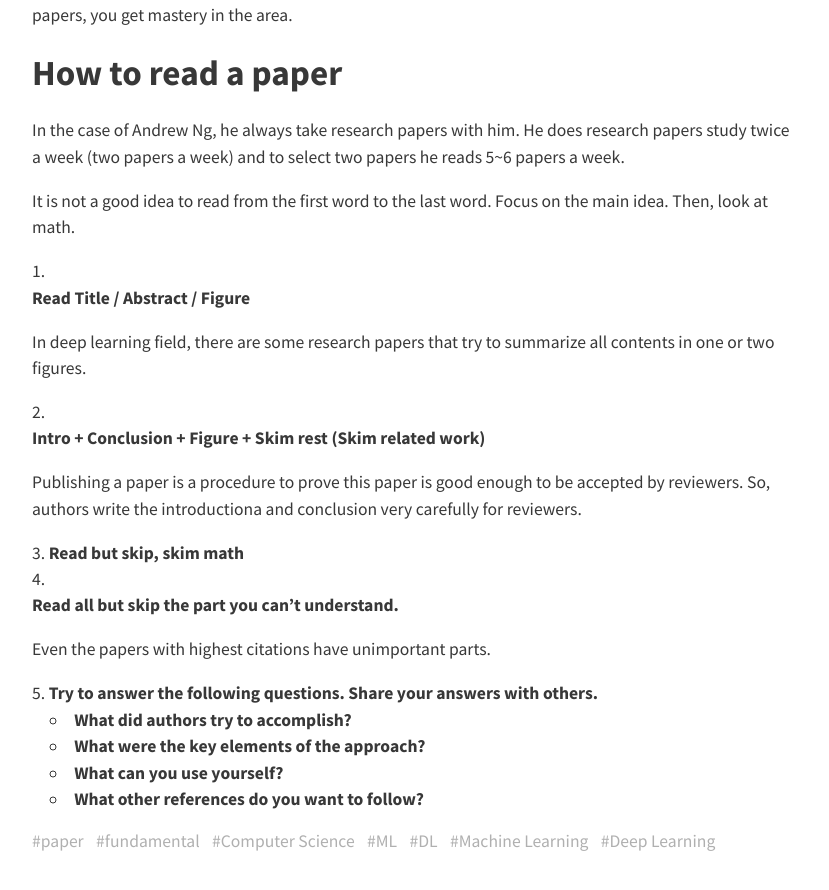
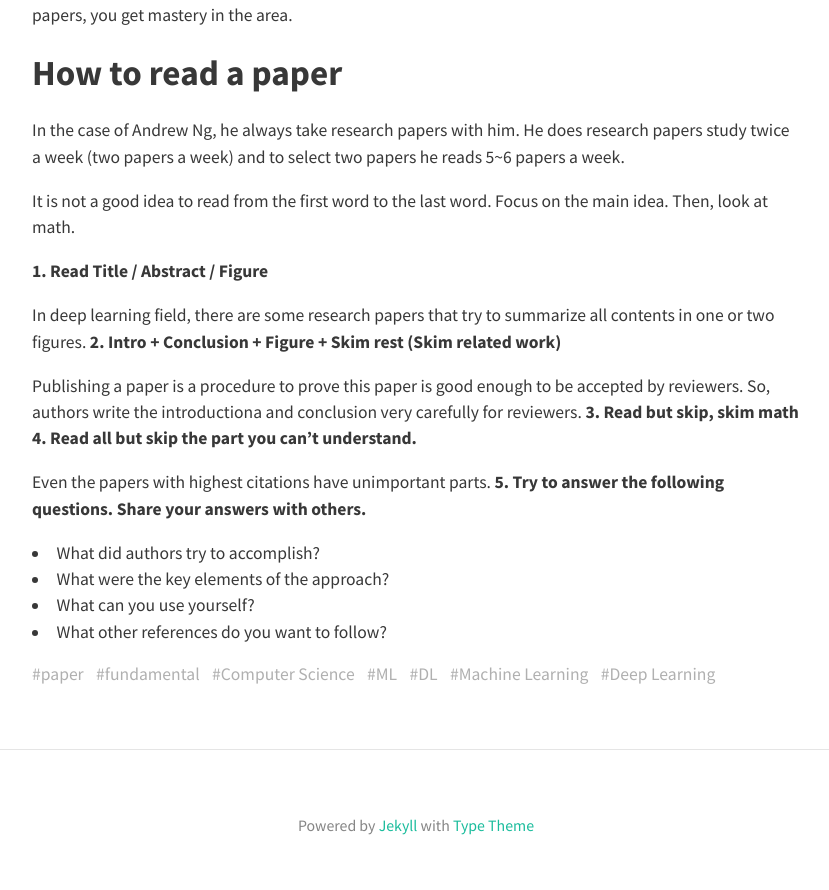
Before and after one commit to scottsuk0306/scottsuk0306.github.io, a Jekyll site: the page built from _posts/2022-07-04-how-to-read-papers.md, in a window 1280 px wide and 900 px high, scrolled down 790 px. Shown: the top 890 px of the window, without its empty margins (224-1053 px from the left). Built offline with Jekyll 4.4.1, drawn with Linux system fonts in a browser that asks for light colours; nearby versions of some CDN libraries.

Commit message:
Fix linebreaks

```diff
--- a/_posts/2022-07-04-how-to-read-papers.md
+++ b/_posts/2022-07-04-how-to-read-papers.md
@@ -26,19 +26,19 @@ In the case of Andrew Ng, he always take research papers with him. He does resea
 
 It is not a good idea to read from the first word to the last word. Focus on the main idea. Then, look at math.
 
-1. **Read Title / Abstract / Figure**
+**1. Read Title / Abstract / Figure**
 
    In deep learning field, there are some research papers that try to summarize all contents in one or two figures.
-2. **Intro + Conclusion + Figure + Skim rest (Skim related work)**
+**2. Intro + Conclusion + Figure + Skim rest (Skim related work)**
 
 
    Publishing a paper is a procedure to prove this paper is good enough to be accepted by reviewers. So, authors write the introductiona and conclusion very carefully for reviewers.
-3. **Read but skip, skim math**
-4. **Read all but skip the part you can’t understand.**
+**3. Read but skip, skim math**
+**4. Read all but skip the part you can’t understand.**
 
    Even the papers with highest citations have unimportant parts.
-5. **Try to answer the following questions. Share your answers with others.**
-   - **What did authors try to accomplish?**
-   - **What were the key elements of the approach?**
-   - **What can you use yourself?**
-   - **What other references do you want to follow?**
+**5. Try to answer the following questions. Share your answers with others.**
+   - What did authors try to accomplish?
+   - What were the key elements of the approach?
+   - What can you use yourself?
+   - What other references do you want to follow?
```
Also changed, not shown: _posts/update.md (added, +1 -0 lines).
